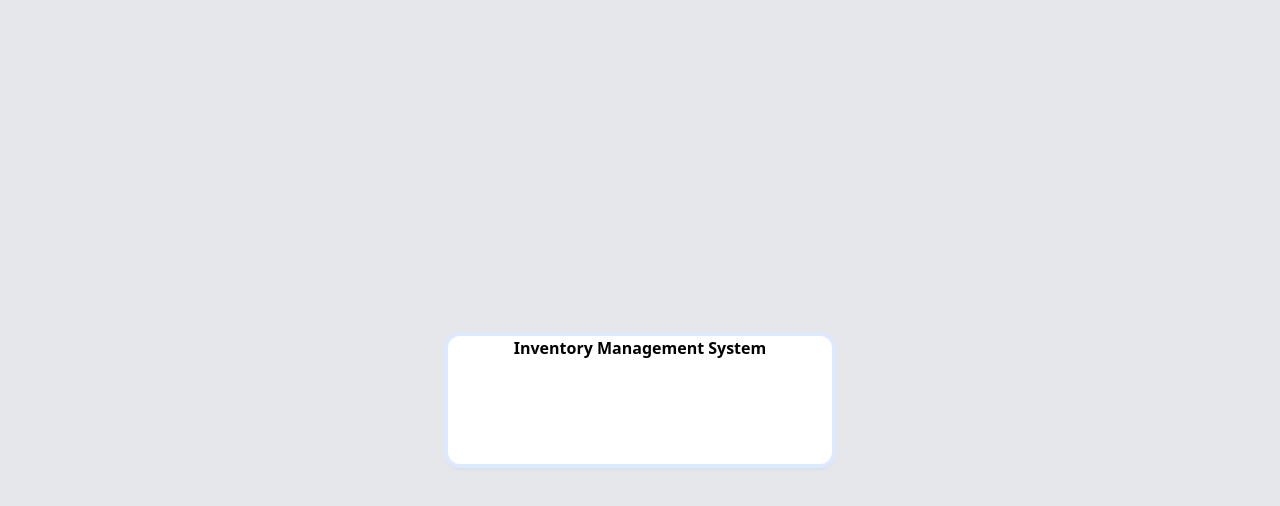
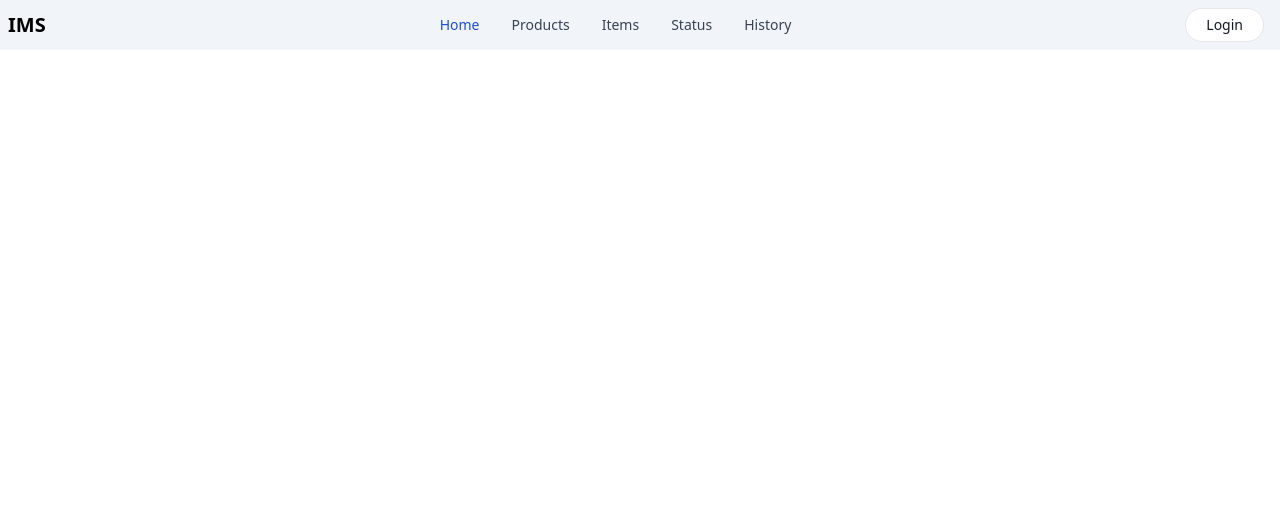
Before and after one commit to kayumuzzaman/inventory-management-system, an Angular app in the folder packages/client/: page / in a window 1280 px wide. Shown: the top 506 px of the page. Built offline with nearby package versions, Linux system fonts and the light colour scheme; no server answers.

Commit message:
header component added

```diff
--- a/packages/client/src/app/app.component.html
+++ b/packages/client/src/app/app.component.html
@@ -1,5 +1 @@
-<div class="h-screen flex items-center justify-center bg-gray-200">
-    <div class="bg-white h-32 w-96 rounded-xl max-w-sm mx-auto shadow-md ring-4 ring-blue-100">
-        <h1 class="flex items-center justify-center font-semibold">Inventory Management System</h1>
-    </div>
-</div>
+<app-header></app-header>
--- a/packages/client/src/app/app.module.ts
+++ b/packages/client/src/app/app.module.ts
@@ -3,9 +3,10 @@ import { BrowserModule } from '@angular/platform-browser'
 
 import { AppRoutingModule } from './app-routing.module'
 import { AppComponent } from './app.component'
+import { HeaderComponent } from './header/header.component'
 
 @NgModule({
-  declarations: [AppComponent],
+  declarations: [AppComponent, HeaderComponent],
   imports: [BrowserModule, AppRoutingModule],
   providers: [],
   bootstrap: [AppComponent]
--- /dev/null
+++ b/packages/client/src/app/header/header.component.html
@@ -0,0 +1,93 @@
+<nav class="px-2 bg-slate-100 border-gray-200">
+    <div class="container flex flex-wrap justify-between items-center mx-auto">
+        <a href="#" class="flex items-center">
+            <!-- <img src="" class="mr-3 h-6 sm:h-10" alt=""> -->
+            <span class="self-center text-xl font-semibold whitespace-nowrap">IMS</span>
+        </a>
+        <button data-collapse-toggle="mobile-menu" type="button"
+            class="inline-flex justify-center items-center ml-3 text-gray-400 rounded-lg md:hidden hover:text-gray-900 focus:outline-none focus:ring-2 focus:ring-blue-300"
+            aria-controls="mobile-menu-2" aria-expanded="false">
+            <span class="sr-only">open main menu</span>
+            <svg class="w-6 h-6" aria-hidden="true" fill="currentColor" viewBox="0 0 20 20"
+                xmlns="http://www.w3.org/2000/svg">
+                <path fill-rule="evenodd"
+                    d="M3 5a1 1 0 011-1h12a1 1 0 110 2H4a1 1 0 01-1-1zM3 10a1 1 0 011-1h12a1 1 0 110 2H4a1 1 0 01-1-1zM3 15a1 1 0 011-1h12a1 1 0 110 2H4a1 1 0 01-1-1z"
+                    clip-rule="evenodd"></path>
+            </svg>
+            <svg class="hidden w-6 h-6" aria-hidden="true" fill="currentColor" viewBox="0 0 20 20"
+                xmlns="http://www.w3.org/2000/svg">
+                <path fill-rule="evenodd"
+                    d="M4.293 4.293a1 1 0 011.414 0L10 8.586l4.293-4.293a1 1 0 111.414 1.414L11.414 10l4.293 4.293a1 1 0 01-1.414 1.414L10 11.414l-4.293 4.293a1 1 0 01-1.414-1.414L8.586 10 4.293 5.707a1 1 0 010-1.414z"
+                    clip-rule="evenodd"></path>
+            </svg>
+        </button>
+        <div class="hidden w-full md:block md:w-auto" id="mobile-menu">
+            <ul class="flex flex-col mt-4 md:flex-row md:space-x-8 md:mt-0 md:text-sm md:font-medium">
+                <li>
+                    <a href="#"
+                        class="block py-2 pr-4 pl-3 text-white bg-blue-700 rounded md:bg-transparent md:text-blue-700 md:p-0"
+                        aria-current="page">Home</a>
+                </li>
+                <!-- dropdown for future need -->
+                <!-- <li>
+                    <div class="relative inline-block text-left">
+                        <button id="dropdownNavbarButton" data-dropdown-toggle="dropdownNavbar"
+                            class="flex justify-between items-center py-2 pr-4 pl-3 w-full font-medium text-gray-700 border-b border-gray-100 hover:bg-gray-50 md:hover:bg-transparent md:border-0 md:hover:text-blue-700 md:p-0 md:w-auto"
+                            (click)="isOpen = !isOpen" (blur)="isOpen = false">Dropdown <svg class="ml-1 w-4 h-4"
+                                aria-hidden="true" fill="currentColor" viewBox="0 0 20 20"
+                                xmlns="http://www.w3.org/2000/svg">
+                                <path fill-rule="evenodd"
+                                    d="M5.293 7.293a1 1 0 011.414 0L10 10.586l3.293-3.293a1 1 0 111.414 1.414l-4 4a1 1 0 01-1.414 0l-4-4a1 1 0 010-1.414z"
+                                    clip-rule="evenodd"></path>
+                            </svg></button>
+
+                        <div id="dropdownNavbar" class="z-10 w-44 bg-white rounded divide-y divide-gray-100 shadow"
+                            data-popper-reference-hidden="" data-popper-escaped="" data-popper-placement="bottom"
+                            style="position: absolute; inset: 0px auto auto 0px; margin: 0px; transform: translate(0px, 45px);"
+                            [ngClass]="{'hidden': !isOpen}">
+                            <ul class="py-1 text-sm text-gray-700" aria-labelledby="dropdownNavbarButton">
+                                <li>
+                                    <a href="#" class="block py-2 px-4 hover:bg-gray-100">Dashboard</a>
+                                </li>
+                                <li>
+                                    <a href="#" class="block py-2 px-4 hover:bg-gray-100">Settings</a>
+                                </li>
+                                <li>
+                                    <a href="#" class="block py-2 px-4 hover:bg-gray-100">Earnings</a>
+                                </li>
+                            </ul>
+                            <div class="py-1">
+                                <a href="#" class="block py-2 px-4 text-sm text-gray-700 hover:bg-gray-100">Sign out</a>
+                            </div>
+                        </div>
+                    </div>
+                </li> -->
+                <li>
+                    <a href="#"
+                        class="block py-2 pr-4 pl-3 text-gray-700 border-b border-gray-100 hover:bg-gray-50 md:hover:bg-transparent md:border-0 md:hover:text-blue-700 md:p-0">Products</a>
+                </li>
+                <li>
+                    <a href="#"
+                        class="block py-2 pr-4 pl-3 text-gray-700 border-b border-gray-100 hover:bg-gray-50 md:hover:bg-transparent md:border-0 md:hover:text-blue-700 md:p-0 ">Items</a>
+                </li>
+                <li>
+                    <a href="#"
+                        class="block py-2 pr-4 pl-3 text-gray-700 border-b border-gray-100 hover:bg-gray-50 md:hover:bg-transparent md:border-0 md:hover:text-blue-700 md:p-0">Status</a>
+                </li>
+                <li>
+                    <a href="#"
+                        class="block py-2 pr-4 pl-3 text-gray-700 border-b border-gray-100 hover:bg-gray-50 md:hover:bg-transparent md:border-0 md:hover:text-blue-700 md:p-0">History</a>
+                </li>
+            </ul>
+        </div>
+        <div class="hidden w-full md:block md:w-auto" id="mobile-menu">
+            <ul class="flex flex-col mt-4 md:flex-row md:space-x-8 md:mt-0 md:text-sm md:font-medium">
+                <li>
+                    <button type="button"
+                        class="py-1.5 px-5 mr-2 mb-2 mt-2 text-sm font-medium text-gray-900 focus:outline-none bg-white rounded-full border border-gray-200 hover:bg-gray-100 hover:text-blue-700 focus:z-10 focus:ring-4 focus:ring-gray-200 dark:focus:ring-gray-700 dark:bg-gray-800 dark:text-gray-400 dark:border-gray-600 dark:hover:text-white dark:hover:bg-gray-700">Login</button>
+
+                </li>
+            </ul>
+        </div>
+    </div>
+</nav>
--- /dev/null
+++ b/packages/client/src/app/header/header.component.ts
@@ -0,0 +1,16 @@
+import { Component, OnInit } from '@angular/core'
+
+/* eslint-disable */
+
+@Component({
+  selector: 'app-header',
+  templateUrl: './header.component.html',
+  styleUrls: ['./header.component.css']
+})
+export class HeaderComponent implements OnInit {
+  isOpen = false
+
+  constructor() {}
+
+  ngOnInit(): void {}
+}
```
Also changed, not shown: packages/client/src/app/header/header.component.css (added), 1 other file (tests, documents, lock files or other folders).
